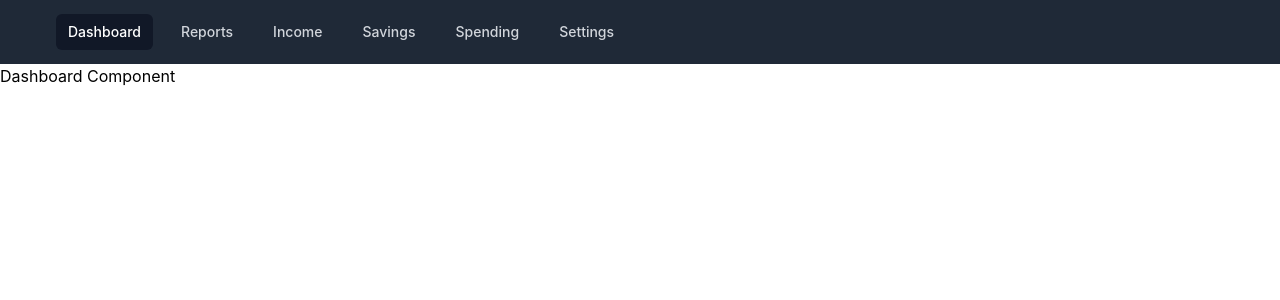
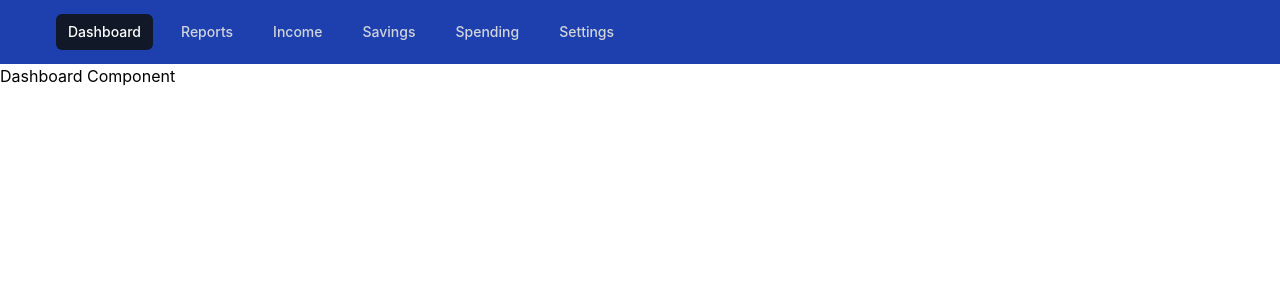
Before and after one commit to EpsteinRoss-FS/Epstein_Ross_PRW2, a React (Create React App) app: page / in a window 1280 px wide. Shown: the top 300 px of the page. Built offline with nearby package versions, Linux system fonts and the light colour scheme.

Commit message:
reworked navbar, all components render via router

```diff
--- a/src/components/NavComponent.js
+++ b/src/components/NavComponent.js
@@ -18,7 +18,7 @@
 
 export default function NavComponent() {
     return (
-        <Disclosure as="nav" className="bg-gray-800">
+        <Disclosure as="nav" className="bg-blue-800">
             {({ open }) => (
                 <>
                     <div className="max-w-7xl mx-auto px-2 sm:px-6 lg:px-8">
```
